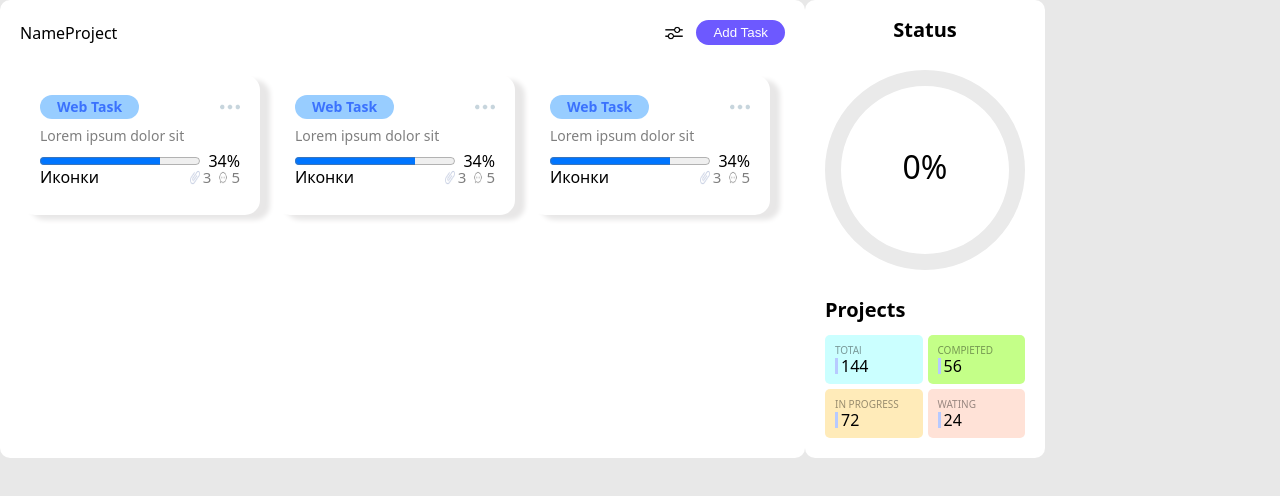
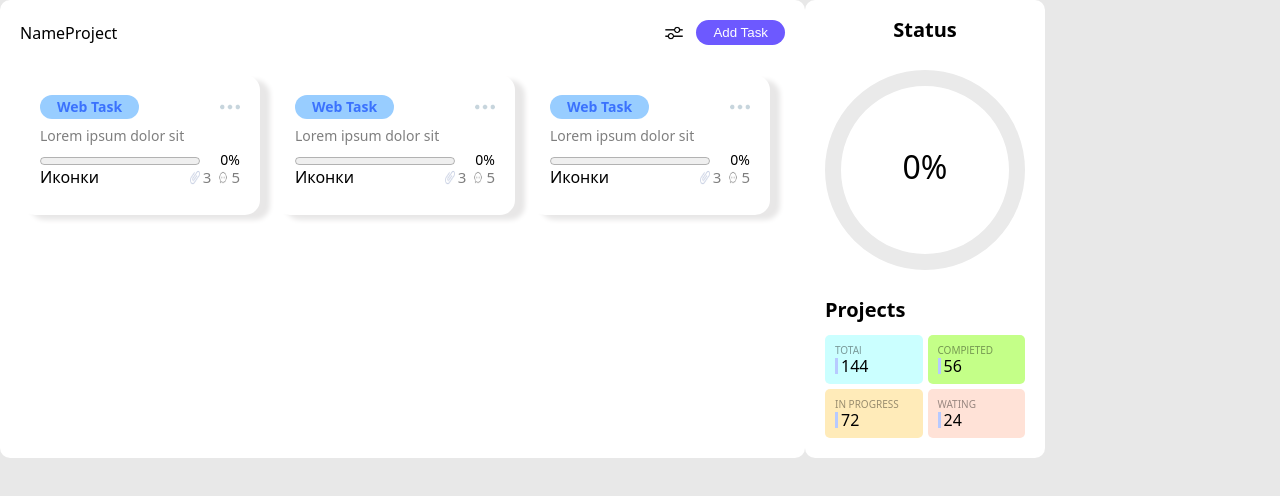
Before and after one commit to Denllar/Task-board, a React (Vite) app: page / in a window 1280 px wide. Shown: the top 496 px of the page. Built offline with nearby package versions, Linux system fonts and the light colour scheme.

Commit message:
Исправление карточек

```diff
--- a/src/components/Card/Card.module.scss
+++ b/src/components/Card/Card.module.scss
@@ -31,6 +31,9 @@
     .progress{
         display: flex;
         justify-content: space-between;
+        p{
+            font-size: 14px;
+        }
     }
 
     .footer{
--- a/src/components/Card/Card.tsx
+++ b/src/components/Card/Card.tsx
@@ -3,30 +3,31 @@ import style from "./Card.module.scss"
 
 
 const Card: React.FC = () => {
+    const [count, setCount] = React.useState(0);
     return (
         <div className={style.wrapper}>
             <div>
                 <div className={style.header}>
                     <h2>Web Task</h2>
-                <img width={20} src="../../public/ellipsis.png" alt="настройки"/>
+                    <img width={20} src="../../public/ellipsis.png" alt="настройки" />
                 </div>
 
                 <p className={style.main}>Lorem ipsum dolor sit</p>
 
                 <div className={style.progress}>
-                <progress value="75" max="100"/>
-                <p>34%</p>
+                    <progress onClick={()=>setCount(prev=>prev+7)} value={count} max="100" />
+                    <p>{count}%</p>
                 </div>
 
                 <div className={style.footer}>
                     <p>Иконки</p>
                     <div className={style.clipMeassage}>
                         <div className={style.clip}>
-                        <img width={10} src="../../public/clip.png" alt="закреплено"/>
+                            <img width={10} src="../../public/clip.png" alt="закреплено" />
                             <p>3</p>
                         </div>
                         <div className={style.message}>
-                        <img width={10} style={{opacity: 0.6}} src="../../public/message2.png" alt="сообщение"/>
+                            <img width={10} style={{ opacity: 0.6 }} src="../../public/message2.png" alt="сообщение" />
                             <p>5</p>
                         </div>
                     </div>
```
Lines whose indentation alone changed are shown as unchanged.
